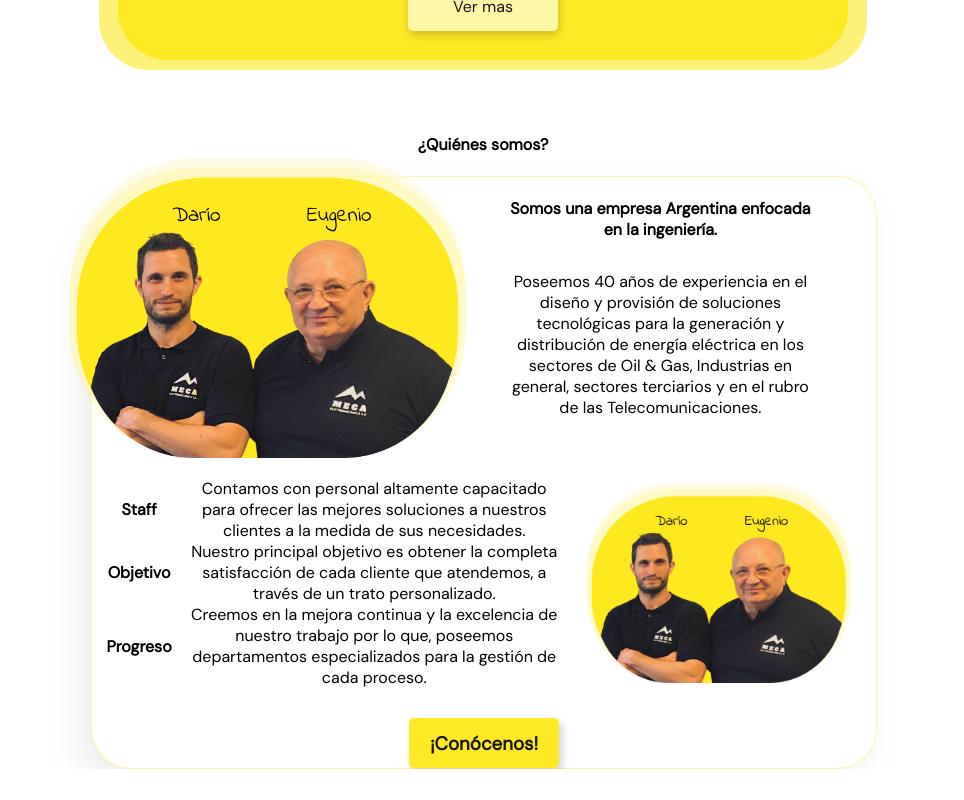
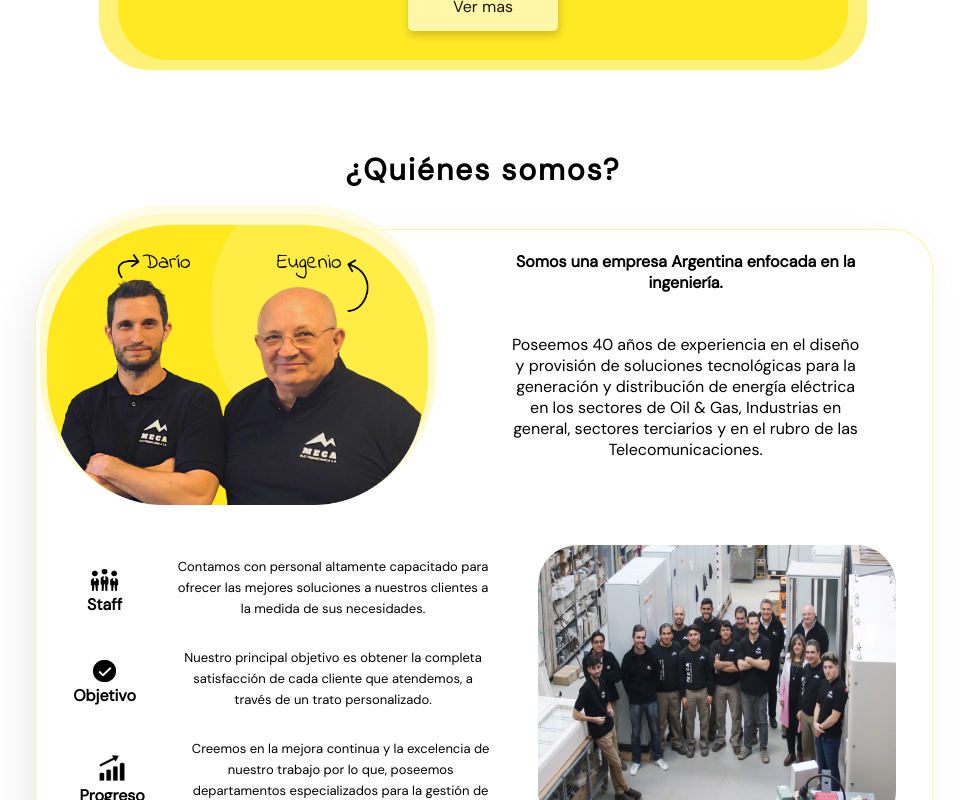
Before and after one commit to franco-buccellato/pagina-meca, a React (Create React App) app in the folder react-proyect/meca-web/: page / in a window 1280 px wide. Shown: the part 1740-2540 px from the top of the page, without its empty margins (157-1121 px from the left). Before the commit the page ends 2509 px from the top, so only its background shows below. Built offline with nearby package versions, Linux system fonts and the light colour scheme.

Commit message:
Section Conocenos terminada

```diff
--- a/react-proyect/meca-web/src/components/SectionNosotros/SectionNosotros.css
+++ b/react-proyect/meca-web/src/components/SectionNosotros/SectionNosotros.css
@@ -1,7 +1,13 @@
 .container-section-nosotros {
     text-align: center;
     align-items: center;
-    margin: 0 80px;
+    margin: 80px 0;
+}
+
+.container-nosotros-title h4 {
+    font-size: 30px;
+    font-weight: bold;
+    letter-spacing: 2px;
 }
 
 .container-nosotros-border {
@@ -34,10 +40,6 @@
     width: 50%;
 }
 
-.nosotros-1-duenios img {
-
-}
-
 .nosotros-1-detalles {
     display: flex;
     flex-direction: column;
@@ -57,6 +59,7 @@
     flex-direction: row;
     justify-content: center;
     width: 100%;
+    margin: 20px 0;
 }
 
 .nosotros-2-items {
@@ -72,6 +75,7 @@
     flex-direction: row;
     justify-content: center;
     width: 100%;
+    padding: 10px 0;
 }
 
 .nosotros-2-items-1-logo {
@@ -79,11 +83,20 @@
     flex-direction: column;
     justify-content: center;
     align-items: center;
-    width: 20%;
+    width: 30%;
+}
+
+.nosotros-2-items-1-logo img {
+    height: 40%;
 }
 
 .nosotros-2-items-1-detalle {
-    width: 80%;
+    width: 70%;
+    padding-right: 15%;
+}
+
+.nosotros-2-items-1-detalle span {
+    font-size: 13px;
 }
 
 .nosotros-2-items-2 {
@@ -91,6 +104,7 @@
     flex-direction: row;
     justify-content: center;
     width: 100%;
+    padding: 10px 0;
 }
 
 .nosotros-2-items-2-logo {
@@ -98,11 +112,20 @@
     flex-direction: column;
     justify-content: center;
     align-items: center;
-    width: 20%;
+    width: 30%;
+}
+
+.nosotros-2-items-2-logo img {
+    height: 40%;
 }
 
 .nosotros-2-items-2-detalle {
-    width: 80%;
+    width: 70%;
+    padding-right: 15%;
+}
+
+.nosotros-2-items-2-detalle span {
+    font-size: 13px;
 }
 
 .nosotros-2-items-3 {
@@ -110,6 +133,7 @@
     flex-direction: row;
     justify-content: center;
     width: 100%;
+    padding: 10px 0;
 }
 
 .nosotros-2-items-3-logo {
@@ -117,11 +141,20 @@
     flex-direction: column;
     justify-content: center;
     align-items: center;
-    width: 20%;
+    width: 35%;
+}
+
+.nosotros-2-items-3-logo img {
+    height: 40%;
 }
 
 .nosotros-2-items-3-detalle {
-    width: 80%;
+    width: 70%;
+    padding-right: 15%;
+}
+
+.nosotros-2-items-3-detalle span {
+    font-size: 13px;
 }
 
 .nosotros-2-staff {
@@ -132,13 +165,17 @@
 }
 
 .nosotros-2-staff img {
-    height: 200px;
+    width: 100%;
+    height: 100%;
+    border-radius: 40px;
+    margin-right: 20%;
 }
 
 .container-nosotros-conocenos {
     display: flex;
     justify-content: center;
     align-items: center;
+    margin-bottom: 30px;
 }
 
 .buttom-conocenos {
--- a/react-proyect/meca-web/src/components/SectionNosotros/SectionNosotros.js
+++ b/react-proyect/meca-web/src/components/SectionNosotros/SectionNosotros.js
@@ -1,7 +1,10 @@
 import './SectionNosotros.css';
 import {Link} from 'react-router-dom';
-import FotoDuenios from '../../imagenes/eugenio-dario-vector.png';
-import FotoStaff from '../../imagenes/eugenio-dario-vector.png';
+import FotoDuenios from '../../imagenes/eugenio-dario.png';
+import FotoStaff from '../../imagenes/STAFF4.jpg';
+import LogoStaff from '../../imagenes/icono-staff.png';
+import LogoObjetivo from '../../imagenes/icono-objetivo.png';
+import LogoProgreso from '../../imagenes/icono-progreso.png';
 
 function SectionNosotros() {
 
@@ -24,7 +27,7 @@ function SectionNosotros() {
                     <div className='nosotros-2-items'>
                         <div className='nosotros-2-items-1'>
                             <div className='nosotros-2-items-1-logo'>
-
+                                <img alt='logo-staff' src={LogoStaff}></img>
                                 <span><b>Staff</b></span>
                             </div>
                             <div className='nosotros-2-items-1-detalle'>
@@ -33,7 +36,7 @@ function SectionNosotros() {
                         </div>
                         <div className='nosotros-2-items-2'>
                             <div className='nosotros-2-items-2-logo'>
-
+                                <img alt='logo-objetivo' src={LogoObjetivo}></img>
                                 <span><b>Objetivo</b></span>
                             </div>
                             <div className='nosotros-2-items-2-detalle'>
@@ -42,7 +45,7 @@ function SectionNosotros() {
                         </div>
                         <div className='nosotros-2-items-3'>
                             <div className='nosotros-2-items-3-logo'>
-
+                                <img alt='logo-progreso' src={LogoProgreso}></img>
                                 <span><b>Progreso</b></span>
                             </div>
                             <div className='nosotros-2-items-3-detalle'>
```
Also changed, not shown: react-proyect/meca-web/src/imagenes/STAFF4.jpg (renamed from react-proyect/meca-web/src/imagenes/STAFF 4.JPG), react-proyect/meca-web/src/imagenes/icono-progreso.png (renamed from react-proyect/meca-web/src/imagenes/icono- progreso.png).
